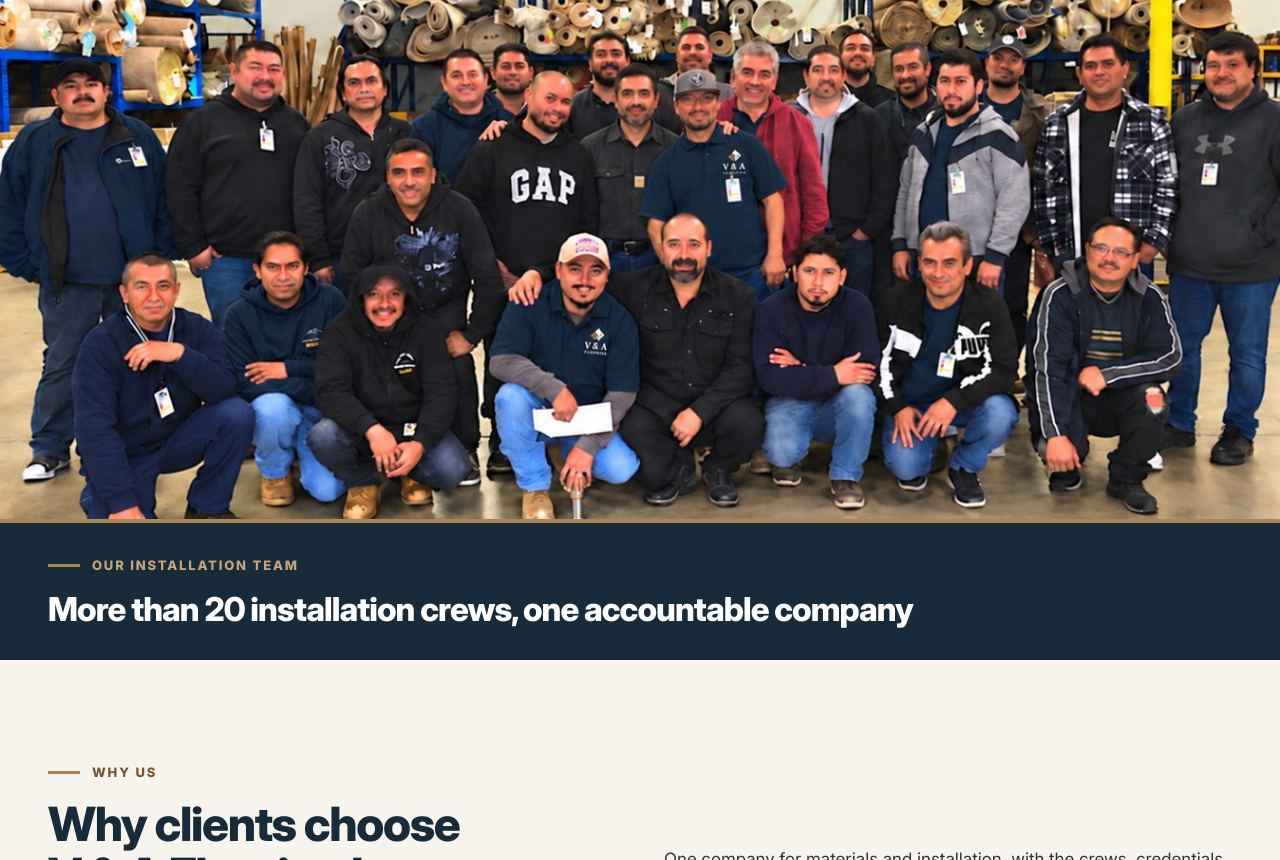
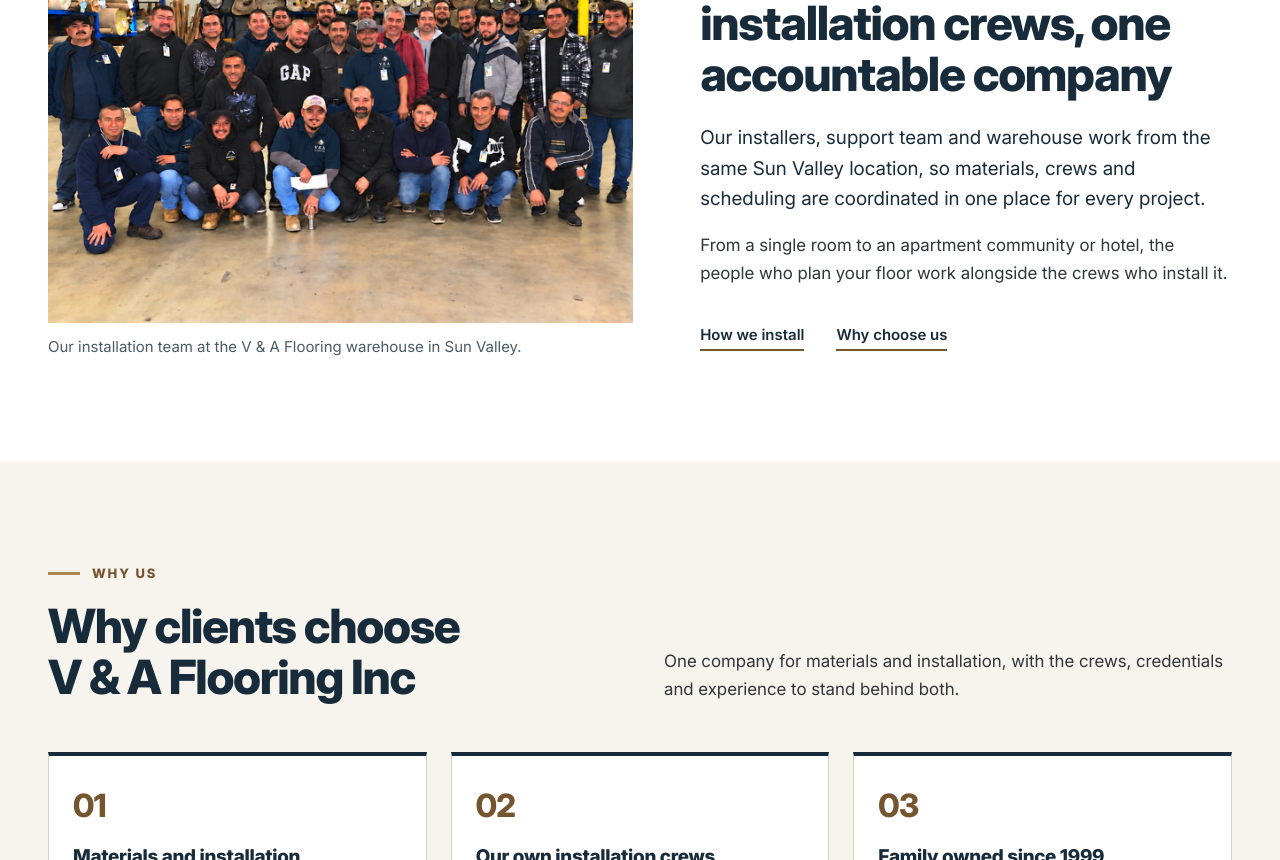
Before and after one commit to Narekiii/VAFlooring, a Next.js app: page / in a window 1280 px wide. Shown: the part 2980-3840 px from the top of the page. Built offline with nearby package versions, Linux system fonts and the light colour scheme; no server answers.

Commit message:
Homepage: team photo as a regular split section, same size as the building photo
Only the hero is full-width.

Co-Authored-By: Claude Opus 5.5 <noreply@anthropic.com>
Claude-Session: https://claude.ai/code/session_0121JweBTLe6FsTKw6TgaNtZ

```diff
--- a/src/components/home/HomeSections.module.css
+++ b/src/components/home/HomeSections.module.css
@@ -253,38 +253,9 @@
   }
 }
 
-/* ---------- Team photo band ---------- */
-.team {
-  position: relative;
-  background: var(--navy);
-}
-
-.teamMedia {
-  position: relative;
-  aspect-ratio: 1355 / 998;
-  max-height: 46rem;
-  width: 100%;
-  margin-inline: auto;
-}
-
-@media (min-width: 64rem) {
-  .teamMedia {
-    aspect-ratio: auto;
-    height: min(46rem, 62vw);
+/* ---------- Team (mirrored split) ---------- */
+@media (min-width: 64.0625rem) {
+  .splitReverse {
+    grid-template-columns: minmax(0, 1.1fr) minmax(0, 1fr);
   }
 }
-
-.teamImg {
-  object-fit: cover;
-}
-
-.teamCaption {
-  padding-block: var(--space-6);
-  background: var(--navy);
-  border-top: 4px solid var(--brass);
-}
-
-.teamTitle {
-  color: var(--white);
-  font-size: clamp(1.4rem, 1.1rem + 1.2vw, 2.1rem);
-}
--- a/src/components/home/HomeTeam.tsx
+++ b/src/components/home/HomeTeam.tsx
@@ -1,25 +1,40 @@
-import Image from "next/image";
 import { Container } from "@/components/ui/Container";
+import { Figure } from "@/components/ui/Figure";
+import { Section } from "@/components/ui/Section";
+import { TextLink } from "@/components/ui/TextLink";
 import { images } from "@/content/images";
+import { routes } from "@/content/navigation";
 import { facts } from "@/content/site";
 import styles from "./HomeSections.module.css";
 
-/** Full-width photo of the installation team. */
+/** Installation team: same size and layout as the introduction photo, mirrored. */
 export function HomeTeam() {
-  const img = images.team;
   return (
-    <section className={styles.team} aria-labelledby="team-band-title">
-      <div className={styles.teamMedia}>
-        <Image src={img.src} alt={img.alt} fill sizes="100vw" placeholder="blur" className={styles.teamImg} style={{ objectPosition: "50% 0%" }} />
-      </div>
-      <div className={styles.teamCaption} data-surface="dark">
-        <Container>
-          <p className="kicker">Our installation team</p>
-          <h2 id="team-band-title" className={styles.teamTitle}>
-            {facts.installationCrewsLong}, one accountable company
-          </h2>
-        </Container>
-      </div>
-    </section>
+    <Section tone="white" labelledBy="team-band-title">
+      <Container>
+        <div className={`${styles.split} ${styles.splitReverse}`}>
+          <Figure
+            image={images.team}
+            ratio="4 / 3"
+            sizes="(min-width: 64rem) 36rem, 100vw"
+            focus="50% 20%"
+            caption="Our installation team at the V & A Flooring warehouse in Sun Valley."
+          />
+          <div>
+            <p className="kicker">Our installation team</p>
+            <h2 id="team-band-title">{facts.installationCrewsLong}, one accountable company</h2>
+            <p className={styles.lede}>
+              Our installers, support team and warehouse work from the same Sun Valley location, so materials, crews
+              and scheduling are coordinated in one place for every project.
+            </p>
+            <p>From a single room to an apartment community or hotel, the people who plan your floor work alongside the crews who install it.</p>
+            <div className={styles.links}>
+              <TextLink href={routes.installation}>How we install</TextLink>
+              <TextLink href={routes.whyUs}>Why choose us</TextLink>
+            </div>
+          </div>
+        </div>
+      </Container>
+    </Section>
   );
 }
```
